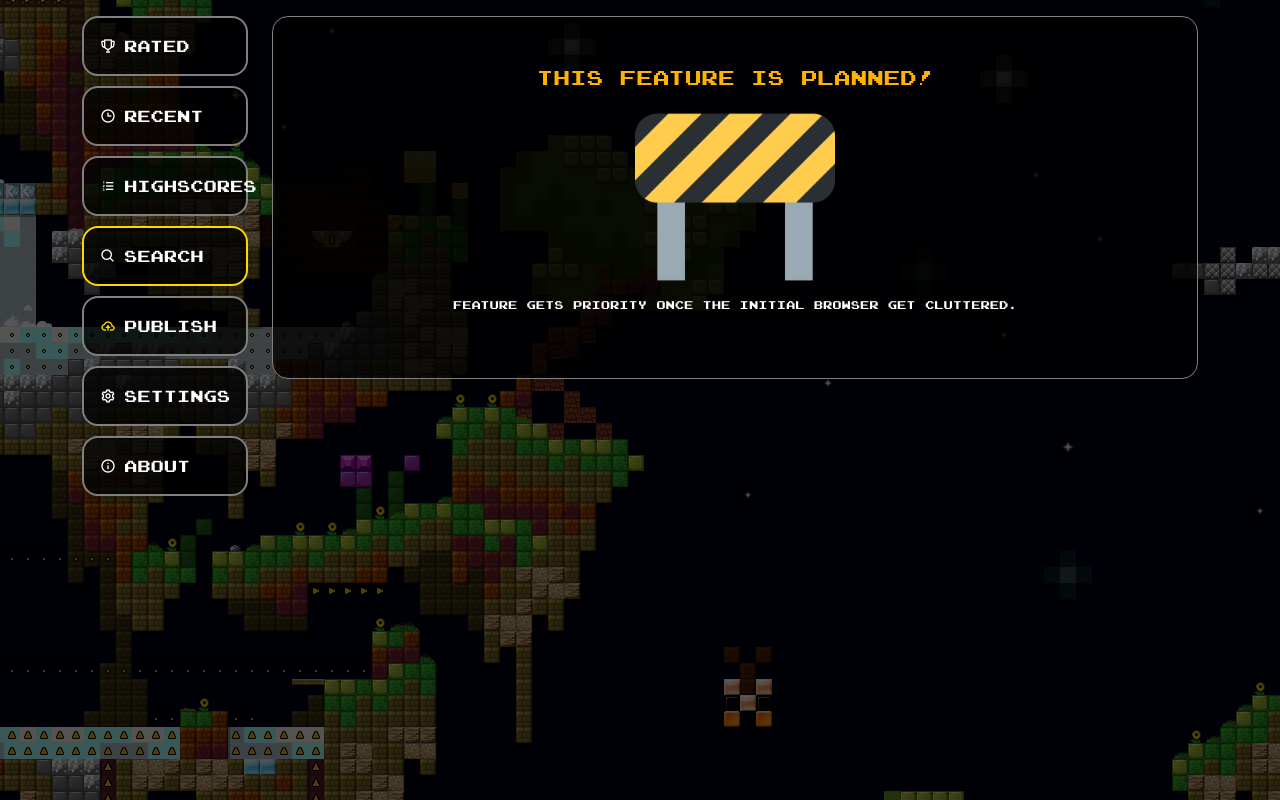
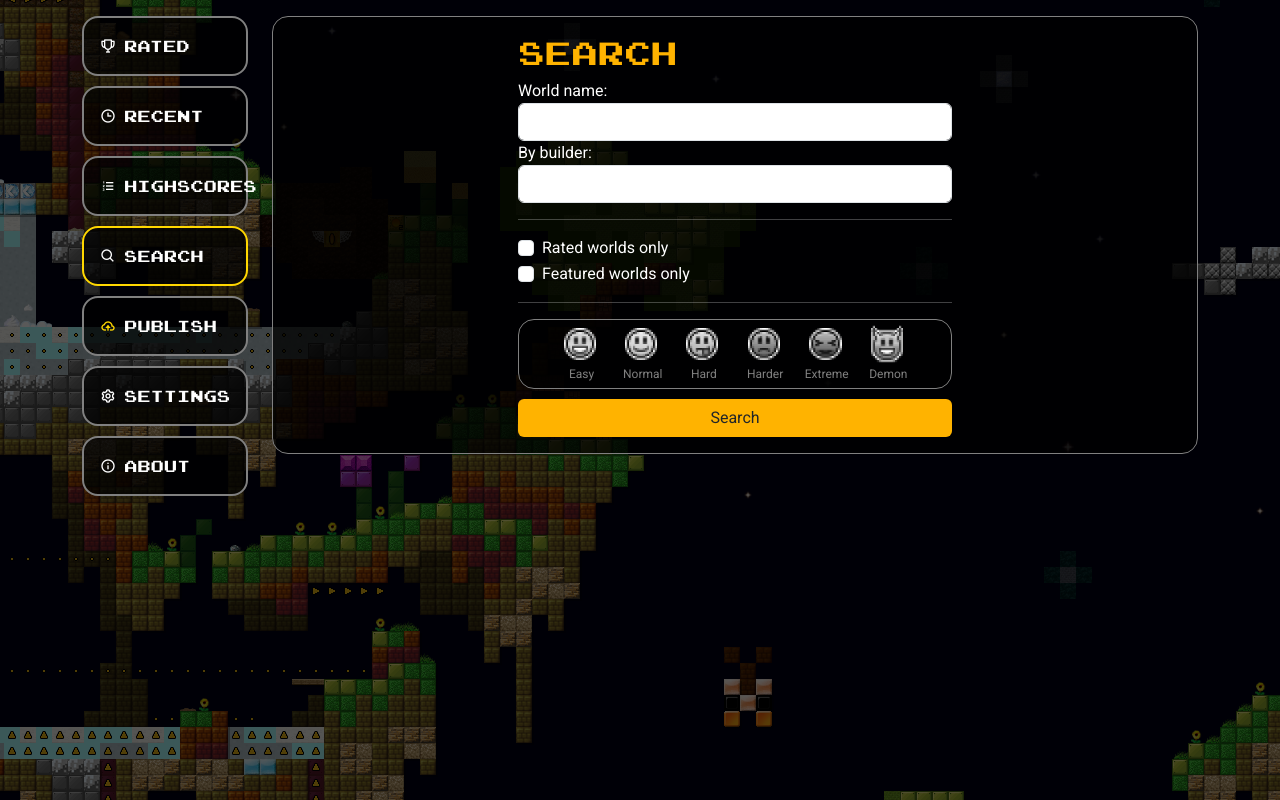
Before and after one commit to MartenM/Realms-Web, a SvelteKit app: page /search in a window 1280 px wide. Built offline with nearby package versions, Linux system fonts and the light colour scheme; no server answers.

Commit message:
Reworked RealmBrowser.svelte, added search functionality.

```diff
--- a/src/lib/DifficultyImages.ts
+++ b/src/lib/DifficultyImages.ts
@@ -21,25 +21,31 @@ export const difficultyMetas: DifficultyMeta[]  = [
     {
         icon: easy,
         name: "Easy",
+        trophies: [1,2]
     },
     {
         icon: normal,
         name: "Normal",
+        trophies: [3]
     },
     {
         icon: hard,
         name: "Hard",
+        trophies: [4, 5]
     },
     {
         icon: harder,
         name: "Harder",
+        trophies: [6,7]
     },
     {
         icon: extreme,
         name: "Extreme",
+        trophies: [8,9]
     },
     {
         icon: demon,
         name: "Demon",
+        trophies: [10]
     },
 ]
--- /dev/null
+++ b/src/lib/components/DifficultySelector.svelte
@@ -0,0 +1,67 @@
+<script lang="ts">
+    import { difficultyMetas} from "$lib/DifficultyImages";
+
+    let totalMetas = difficultyMetas;
+    export let selectedMetas: DifficultyMeta[] = [];
+
+    function toggleMeta(meta: DifficultyMeta) {
+
+        if (!selectedMetas.includes(meta)) {
+            console.log("Adding: ", meta)
+            selectedMetas.push(meta);
+        } else {
+            console.log("Removing: ", meta)
+            selectedMetas.splice(selectedMetas.indexOf(meta), 1);
+        }
+
+        totalMetas = [...totalMetas];
+    }
+</script>
+
+<div class="realm-box bar">
+    {#each totalMetas as meta}
+        <div class="difficulty" class:selected={selectedMetas.includes(meta)} class:unselected={!selectedMetas.includes(meta)} on:click={() => toggleMeta(meta)} >
+            <img src="{meta.icon}" alt="{meta.name}"/>
+            <div>{meta.name}</div>
+        </div>
+    {/each}
+</div>
+
+<style>
+    .bar {
+        margin-top: 10px;
+        margin-bottom: 10px;
+
+        padding: 0.2em 2em;
+
+        display: flex;
+        flex-direction: row;
+        justify-content: space-around;
+        align-content: center;
+    }
+
+    .difficulty img {
+        height: 40px;
+        margin-right: 3px;
+    }
+
+    .difficulty {
+        display: flex;
+        text-align: center;
+        flex-direction: column;
+        align-content: center;
+        justify-content: center;
+
+        font-size: 12px;
+        line-height: 1.8;
+    }
+
+    .unselected {
+        color: grey;
+        filter: grayscale(100%);
+    }
+
+    .selected {
+
+    }
+</style>
--- a/src/lib/components/realms/RealmBrowserEntry.svelte
+++ b/src/lib/components/realms/RealmBrowserEntry.svelte
@@ -4,6 +4,10 @@
 
     import { openMinimap } from "$lib/stores/minimapDialogStore";
     import { openPlayDialog } from "$lib/stores/playWorldDialogStore";
+
+    import {
+        PUBLIC_API_URL
+    } from '$env/static/public';
 
     export let data: PublishedWorld;
 
@@ -18,7 +22,7 @@
     }
 </script>
 
-<div class="realm-browser-entry">
+<div class="realm-browser-entry" class:featured={data.featuredLevel > 0}>
     <div class="rated">
         <Difficulty difficulty={data.ratedDifficulty ?? data.requestedDifficulty} rated={data.ratedDifficulty != null} featured={data.featuredLevel} />
     </div>
@@ -38,17 +42,40 @@
     <div class="entry-buttons">
         <button on:click={playWorld} class="btn btn-play">Play</button>
     </div>
+
+    <img class="world-preview" src="{PUBLIC_API_URL}/api/world/{data.id}/minimap" alt="World preview">
 </div>
 
 <style>
+    .realm-browser-entry {
+        overflow: hidden;
+    }
+
+    .featured {
+        box-shadow: inset 10px 0 15px -10px var(--realm-primary); /* Inset shadow on the left */
+    }
+
     .btn-play {
         color: white;
         background-color: #e6a100;
         font-family: Joystix, serif;
+        border: 1px solid #ffcf63;
     }
 
     .btn-play:hover {
         background-color: gold;
+
+        image-rendering: pixelated;
+    }
+
+    .world-preview {
+        position: absolute;
+        top: 0;
+        right: 0;
+        width: 50%;
+        image-rendering: pixelated;
+
+        mask-image: linear-gradient(to left, rgba(0, 0, 0, 1) 0%, rgba(0, 0, 0, 0) 100%);
     }
 
     .completed {
@@ -61,6 +88,7 @@
         flex-direction: row;
         width: 100%;
         padding: 0.5em 1em;
+        position: relative;
     }
 
     .meta-info {
@@ -101,5 +129,7 @@
         justify-content: center;
         flex-shrink: 0;
         margin-left: 10px;
+
+        z-index: 50;
     }
 </style>
--- a/src/routes/(wide)/profile/[username]/+page.svelte
+++ b/src/routes/(wide)/profile/[username]/+page.svelte
@@ -2,6 +2,7 @@
     import trophy from "$lib/images/trophy.png";
     import builder from "$lib/images/builder_block.png";
     import Planned from "$lib/components/Planned.svelte";
+    import RealmBrowser from "$lib/components/realms/RealmBrowser.svelte";
 
     export let data : PlayerProfile;
 </script>
@@ -41,8 +42,7 @@
 
     <hr>
 
-    <h5>Published worlds</h5>
-    <Planned/>
+    <RealmBrowser title={"Published worlds"} subTitle={null} apiUrl={`/api/worlds/search`} extraParameters="&builderName={data.username}"/>
 
 </div>
 
--- a/src/routes/(wide)/search/+page.svelte
+++ b/src/routes/(wide)/search/+page.svelte
@@ -1,5 +1,116 @@
-<script>
-    import Planned from "$lib/components/Planned.svelte";
+<script lang="ts">
+    import DifficultySelector from "$lib/components/DifficultySelector.svelte";
+    import {goto} from "$app/navigation";
+    import {onMount} from "svelte";
+    import {page} from "$app/stores";
+    import RealmBrowser from "$lib/components/realms/RealmBrowser.svelte";
+    import DifficultyBar from "$lib/components/DifficultyBar.svelte";
+
+    function objectToQueryParams(obj: Record<string, any>): string {
+        const params = new URLSearchParams();
+
+        // Loop through each key-value pair in the object
+        for (const [key, value] of Object.entries(obj)) {
+            // If the value is an array, iterate through it and append each item
+            if (Array.isArray(value)) {
+                value.forEach(item => params.append(key, item));
+            } else {
+                // Otherwise, append the key and value
+                params.append(key, String(value));
+            }
+        }
+
+        return params.toString(); // Return the query string
+    }
+
+    function search() {
+        const currentUrl = new URL(window.location.href);
+
+        searchQuery.difficulties = selectedMetas.map(m => m.trophies).flat();
+
+        currentUrl.searchParams.set('query', JSON.stringify(searchQuery)); // Add or update a query parameter
+
+        goto(currentUrl.toString());
+        isSearching = true;
+    }
+
+    onMount(() => {
+        let queryParams = $page.url.searchParams; // Get the URL search parameters (query params)
+
+        // Example of accessing specific query parameters
+        let query = queryParams.get('query'); // Get the value of 'myParam'
+
+        if (query == null) return;
+        if (query.length < 2) return;
+
+        searchQuery = JSON.parse(query);
+        isSearching = true;
+    })
+
+    let isSearching = false;
+    let searchQuery: RealmSearchQuery = {
+        worldName: "",
+        builderName: "",
+        ratedOnly: false,
+        featuredOnly: false,
+        difficulties: []
+    }
+
+    let selectedMetas: DifficultyMeta[] = []
 </script>
 
-<Planned message="Feature gets priority once the initial browser get cluttered."/>
+<div class="realm-box search">
+    {#if !isSearching}
+        <div class="row justify-content-md-center">
+            <div class="col-md-6">
+                <h2>Search</h2>
+                <div class="form-group">
+                    <label for="world-name">World name:</label>
+                    <input bind:value={searchQuery.worldName} type="text" class="form-control" id="world-name" aria-describedby="emailHelp">
+                </div>
+
+                <div class="form-group">
+                    <label for="world-name">By builder:</label>
+                    <input bind:value={searchQuery.builderName} type="text" class="form-control" id="world-name" aria-describedby="emailHelp">
+                </div>
+
+                <hr/>
+
+                <div class="form-check">
+                    <input bind:checked={searchQuery.ratedOnly} class="form-check-input" type="checkbox" id="featured-only">
+                    <label class="form-check-label" for="featured-only">
+                        Rated worlds only
+                    </label>
+                </div>
+
+                <div class="form-check">
+                    <input bind:checked={searchQuery.featuredOnly} class="form-check-input" type="checkbox" id="featured-only">
+                    <label class="form-check-label" for="featured-only">
+                        Featured worlds only
+                    </label>
+                </div>
+
+                <hr/>
+
+                <DifficultySelector bind:selectedMetas={selectedMetas}/>
+
+                <button class="btn btn-search" on:click={search}>Search</button>
+            </div>
+        </div>
+    {:else}
+
+        <RealmBrowser title={"Search results"} subTitle={null} apiUrl={`/api/worlds/search`} extraParameters="&{objectToQueryParams(searchQuery)}"/>
+        <button class="btn btn-search" style="margin-top: 10px" on:click={() => isSearching = false}>Back to search</button>
+    {/if}
+</div>
+
+<style>
+    .search {
+        padding: 1em;
+    }
+
+    .btn-search {
+        background-color: var(--realm-primary);
+        width: 100%;
+    }
+</style>
```
Also changed, not shown: src/ambient.d.ts (+9 -0 lines), src/lib/components/realms/RealmBrowser.svelte (+57 -14 lines).
